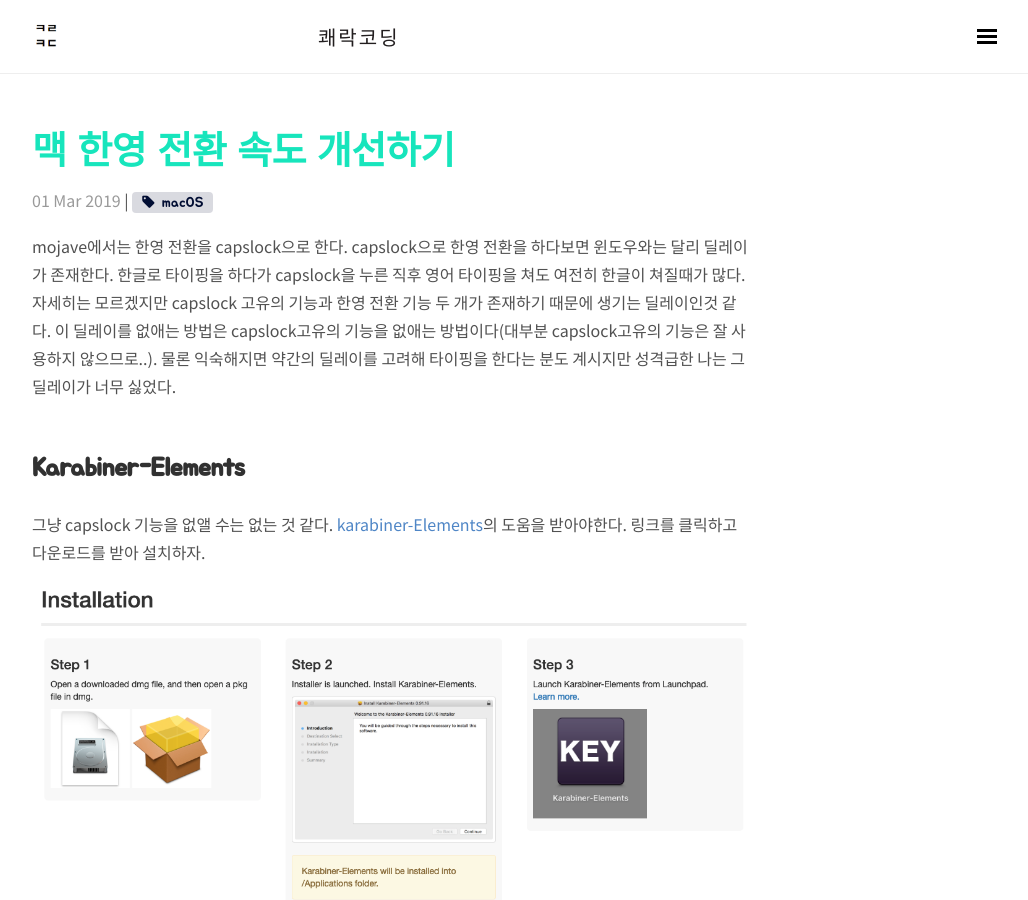
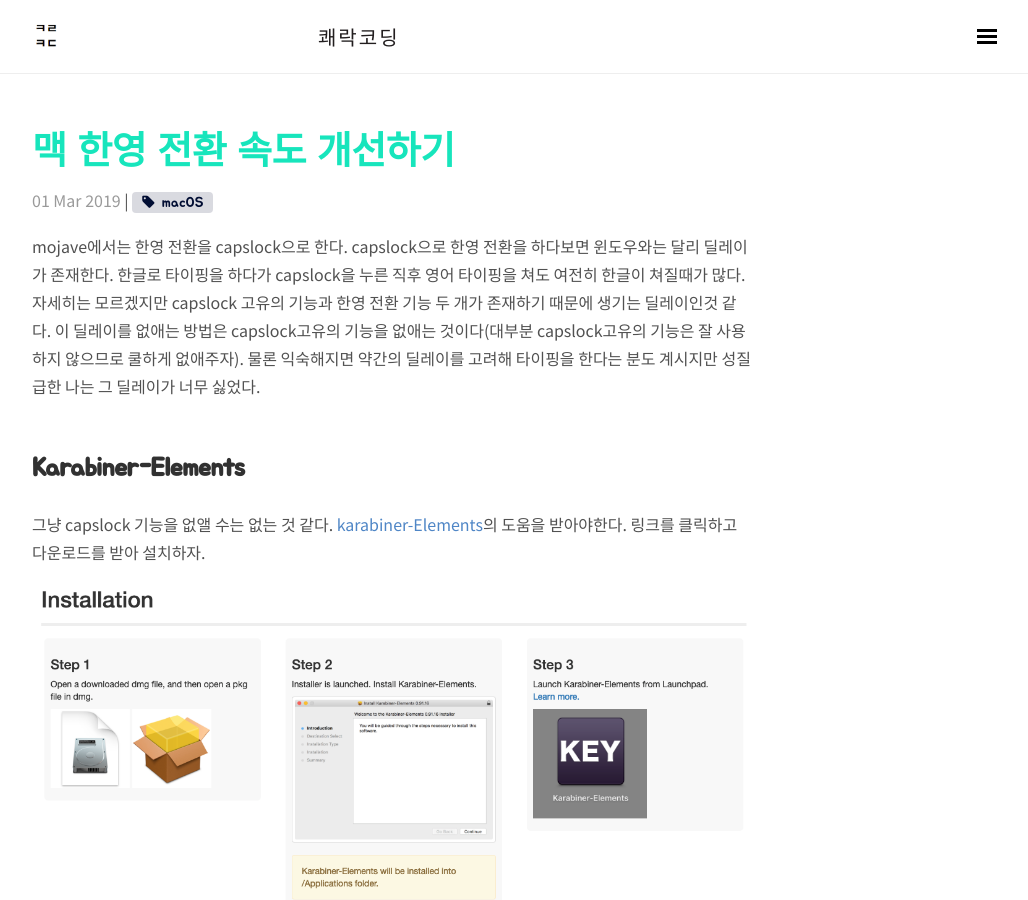
Before and after one commit to wooooooak/wooooooak.github.io, a Jekyll site: the page built from _posts/2019-03-01-맥_한영키_전환_속도_개선.md, in a window 1280 px wide and 900 px high. Shown: the whole window, without its empty margins (248-1276 px from the left). Built offline with Jekyll 4.4.1, drawn with Linux system fonts in a browser that asks for light colours; nearby versions of some CDN libraries; some web fonts are replaced; comment, search, counter and statistics services are not loaded.

Commit message:
오탈자 수정

```diff
--- a/_posts/2019-03-01-맥_한영키_전환_속도_개선.md
+++ b/_posts/2019-03-01-맥_한영키_전환_속도_개선.md
@@ -6,7 +6,7 @@ tags: [macOS]
 comments: true
 ---
 
-mojave에서는 한영 전환을 capslock으로 한다. capslock으로 한영 전환을 하다보면 윈도우와는 달리 딜레이가 존재한다. 한글로 타이핑을 하다가 capslock을 누른 직후 영어 타이핑을 쳐도 여전히 한글이 쳐질때가 많다. 자세히는 모르겠지만 capslock 고유의 기능과 한영 전환 기능 두 개가 존재하기 때문에 생기는 딜레이인것 같다. 이 딜레이를 없애는 방법은 capslock고유의 기능을 없애는 방법이다(대부분 capslock고유의 기능은 잘 사용하지 않으므로..). 물론 익숙해지면 약간의 딜레이를 고려해 타이핑을 한다는 분도 계시지만 성격급한 나는 그 딜레이가 너무 싫었다.
+mojave에서는 한영 전환을 capslock으로 한다. capslock으로 한영 전환을 하다보면 윈도우와는 달리 딜레이가 존재한다. 한글로 타이핑을 하다가 capslock을 누른 직후 영어 타이핑을 쳐도 여전히 한글이 쳐질때가 많다. 자세히는 모르겠지만 capslock 고유의 기능과 한영 전환 기능 두 개가 존재하기 때문에 생기는 딜레이인것 같다. 이 딜레이를 없애는 방법은 capslock고유의 기능을 없애는 것이다(대부분 capslock고유의 기능은 잘 사용하지 않으므로 쿨하게 없애주자). 물론 익숙해지면 약간의 딜레이를 고려해 타이핑을 한다는 분도 계시지만 성질 급한 나는 그 딜레이가 너무 싫었다.
 
 ## Karabiner-Elements
 그냥 capslock 기능을 없앨 수는 없는 것 같다. [karabiner-Elements](https://pqrs.org/osx/karabiner/)의 도움을 받아야한다. 링크를 클릭하고 다운로드를 받아 설치하자.
```
